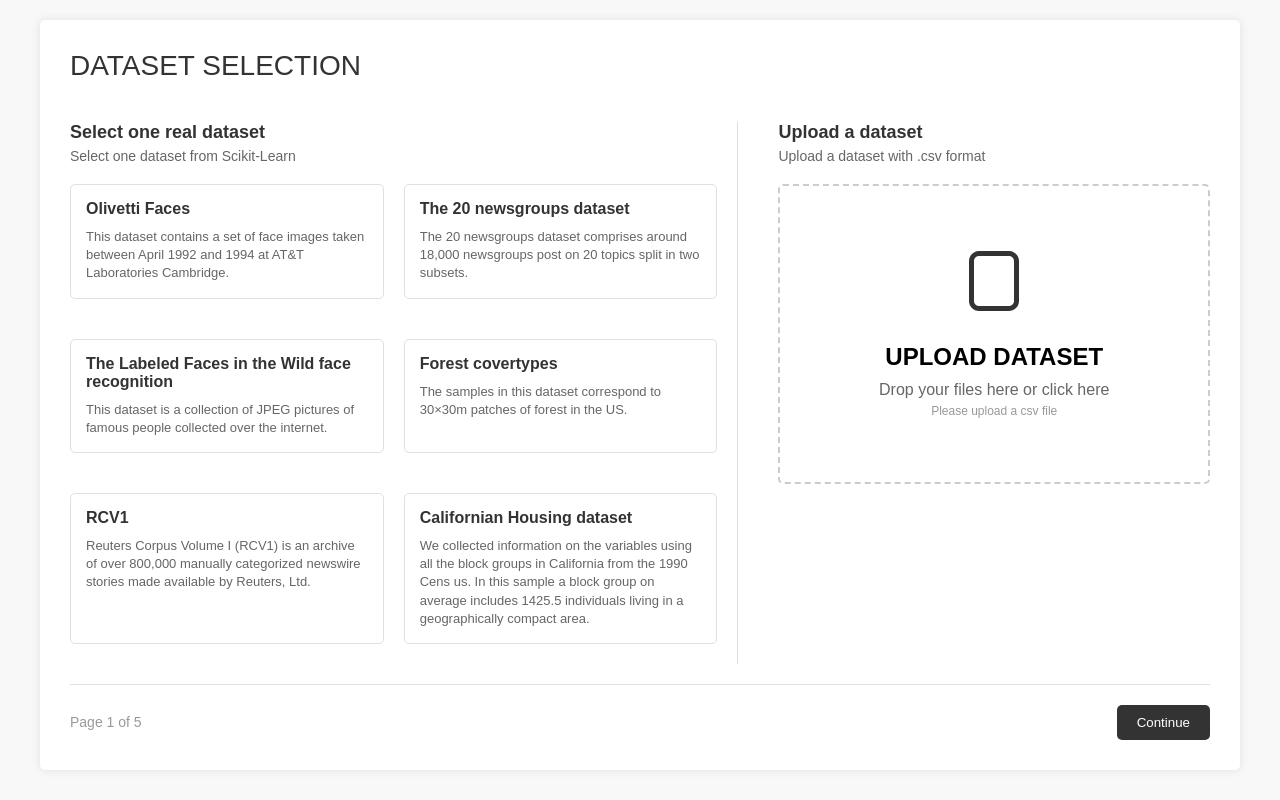
After one commit to guillecriado/TFG, a Flask app: template templates/dataset_selection.html in a window 1280 px wide. The commit adds this page. Run offline with Flask 3, Linux system fonts and the light colour scheme; the template is opened without the code that fills it, so the values that code supplies are empty.

Commit message:
feat: Add Neuron hecho y Dataset Selection iniciado

```diff
--- a/app.py
+++ b/app.py
@@ -1,6 +1,6 @@
 import os
 
-from flask import Flask, render_template, url_for
+from flask import Flask, render_template, url_for, request, jsonify
 
 from src.neuronalNetworks.neuronal_NetworkX import NeuronalNetworkX
 from src.neuronalNetworks.neuronal_Network_Pyvis import PyVisNeuronalNetwork
@@ -11,21 +11,82 @@
 os.makedirs("static/graphs", exist_ok=True)
 
 # Crear una instancia de NeuronalNetworkX y PyVisNeuronalNetwork
-nx_graph = NeuronalNetworkX(3,1)  # Aquí asumo que puedes inicializarlo sin argumentos
-pyvis_graph = PyVisNeuronalNetwork()
+global nx_graph
+global pyvis_graph
 
 
+# Inicializar la red neuronal si no existe
+def initialize_networks():
+    global nx_graph, pyvis_graph
+
+    # Comprobar si la red ya ha sido inicializada
+    if 'neural_network' not in globals() or nx_graph is None:
+        # Valores predeterminados para la red - ajústalos según tus necesidades
+        num_inputs = 3
+        num_outputs = 1
+        nx_graph = NeuronalNetworkX(num_inputs, num_outputs)
+        nx_graph.defaultNetwork()  # Inicializa con la red por defecto
+
+    # Inicializar o actualizar la red PyVis
+    if 'pyvis_network' not in globals() or pyvis_graph is None:
+        pyvis_graph = PyVisNeuronalNetwork()
+
+    pyvis_graph.actualise_graph(nx_graph)
+    pyvis_graph.generate_HTML()
+
+
+# Inicializar las redes al inicio
+initialize_networks()
 
 @app.route('/')
 def index():
     # Asegurar que el directorio static/graphs existe
     #os.makedirs("static/graphs", exist_ok=True)
     # Generar el grafo antes de renderizar la plantilla
-    nx_graph.defaultNetwork()
-    pyvis_graph.actualise_graph(nx_graph)  # Convierte el grafo de NetworkX a PyVis
-    pyvis_graph.generate_HTML()  # Guarda el HTML en "static/graphs/pyvis.html"
+    #nx_graph.defaultNetwork()
+    #pyvis_graph.actualise_graph(nx_graph)  # Convierte el grafo de NetworkX a PyVis
+    #pyvis_graph.generate_HTML()  # Guarda el HTML en "static/graphs/pyvis.html"
 
-    return render_template("hola.html")
+    return render_template("dataset_selection.html")
+
+
+# Función para manejar la solicitud de agregar neuronas
+@app.route('/add_neuron', methods=['POST'])
+def add_neuron():
+    global nx_graph, pyvis_graph
+
+    data = request.json
+    neuron_count = int(data.get('neuronCount', 0))
+
+    if neuron_count <= 0:
+        return jsonify({
+            'status': 'error',
+            'message': 'La cantidad de neuronas debe ser mayor que 0'
+        }), 400
+
+    try:
+        # Añadir un nuevo nodo con la cantidad de neuronas especificada
+        nx_graph.add_node(neuron_count)
+
+        # Opcional: conectar el nuevo nodo con algunos existentes
+        # Esto dependerá de tu lógica específica de conexión
+        # Por ejemplo, conectar con la última capa o con nodos específicos
+
+        # Actualizar y generar el gráfico PyVis
+        pyvis_graph.actualise_graph(nx_graph)
+        pyvis_graph.generate_HTML()
+
+        return jsonify({
+            'status': 'success',
+            'message': f'Se han añadido un nodo con {neuron_count} neuronas',
+            'neuronCount': neuron_count
+        })
+    except Exception as e:
+        return jsonify({
+            'status': 'error',
+            'message': str(e)
+        }), 500
+
 
 if __name__ == "__main__":
     app.run(debug=True)
--- /dev/null
+++ b/templates/dataset_selection.html
@@ -0,0 +1,269 @@
+<!DOCTYPE html>
+<html lang="es">
+<head>
+    <meta charset="UTF-8">
+    <meta name="viewport" content="width=device-width, initial-scale=1.0">
+    <title>Dataset Selection</title>
+    <style>
+        * {
+            box-sizing: border-box;
+            margin: 0;
+            padding: 0;
+            font-family: Arial, sans-serif;
+        }
+
+        body {
+            background-color: #f8f8f8;
+            padding: 20px;
+        }
+
+        .container {
+            max-width: 1200px;
+            margin: 0 auto;
+            background-color: white;
+            border-radius: 5px;
+            box-shadow: 0 0 10px rgba(0, 0, 0, 0.1);
+            padding: 30px;
+        }
+
+        h1 {
+            font-size: 28px;
+            color: #333;
+            margin-bottom: 40px;
+            font-weight: normal;
+        }
+
+        .content {
+            display: flex;
+            gap: 20px;
+        }
+
+        .left-column {
+            flex: 3;
+            border-right: 1px solid #e0e0e0;
+            padding-right: 20px;
+        }
+
+        .right-column {
+            flex: 2;
+            padding-left: 20px;
+        }
+
+        h2 {
+            font-size: 18px;
+            margin-bottom: 5px;
+            color: #333;
+        }
+
+        .subtitle {
+            color: #666;
+            font-size: 14px;
+            margin-bottom: 20px;
+        }
+
+        .dataset-options {
+            display: grid;
+            grid-template-columns: 1fr 1fr;
+            gap: 20px;
+        }
+
+        .dataset-card {
+            border: 1px solid #e0e0e0;
+            border-radius: 5px;
+            padding: 15px;
+            margin-bottom: 20px;
+            cursor: pointer;
+            transition: all 0.3s ease;
+        }
+
+        .dataset-card:hover {
+            box-shadow: 0 0 8px rgba(0, 0, 0, 0.1);
+            border-color: #999;
+        }
+
+        .dataset-card h3 {
+            font-size: 16px;
+            margin-bottom: 10px;
+            color: #333;
+        }
+
+        .dataset-card p {
+            font-size: 13px;
+            color: #666;
+            line-height: 1.4;
+        }
+
+        .upload-area {
+            border: 2px dashed #ccc;
+            border-radius: 5px;
+            padding: 30px;
+            text-align: center;
+            min-height: 300px;
+            display: flex;
+            flex-direction: column;
+            justify-content: center;
+            align-items: center;
+            cursor: pointer;
+        }
+
+        .upload-area:hover {
+            border-color: #999;
+        }
+
+        .upload-icon {
+            font-size: 50px;
+            margin-bottom: 20px;
+        }
+
+        .upload-title {
+            font-size: 24px;
+            font-weight: bold;
+            margin-bottom: 10px;
+            text-transform: uppercase;
+        }
+
+        .upload-text {
+            color: #666;
+            margin-bottom: 5px;
+        }
+
+        .upload-note {
+            color: #999;
+            font-size: 12px;
+        }
+
+        .footer {
+            display: flex;
+            justify-content: space-between;
+            align-items: center;
+            margin-top: 20px;
+            padding-top: 20px;
+            border-top: 1px solid #e0e0e0;
+        }
+
+        .page-indicator {
+            color: #999;
+            font-size: 14px;
+        }
+
+        .continue-btn {
+            background-color: #333;
+            color: white;
+            border: none;
+            padding: 10px 20px;
+            border-radius: 5px;
+            cursor: pointer;
+            transition: background-color 0.3s ease;
+        }
+
+        .continue-btn:hover {
+            background-color: #000;
+        }
+
+        .selected {
+            border: 2px solid #4a90e2;
+            background-color: #f5f9ff;
+        }
+    </style>
+</head>
+<body>
+    <div class="container">
+        <h1>DATASET SELECTION</h1>
+
+        <div class="content">
+            <div class="left-column">
+                <h2>Select one real dataset</h2>
+                <p class="subtitle">Select one dataset from Scikit-Learn</p>
+
+                <div class="dataset-options">
+                    <div class="dataset-card">
+                        <h3>Olivetti Faces</h3>
+                        <p>This dataset contains a set of face images taken between April 1992 and 1994 at AT&T Laboratories Cambridge.</p>
+                    </div>
+
+                    <div class="dataset-card">
+                        <h3>The 20 newsgroups dataset</h3>
+                        <p>The 20 newsgroups dataset comprises around 18,000 newsgroups post on 20 topics split in two subsets.</p>
+                    </div>
+
+                    <div class="dataset-card">
+                        <h3>The Labeled Faces in the Wild face recognition</h3>
+                        <p>This dataset is a collection of JPEG pictures of famous people collected over the internet.</p>
+                    </div>
+
+                    <div class="dataset-card">
+                        <h3>Forest covertypes</h3>
+                        <p>The samples in this dataset correspond to 30×30m patches of forest in the US.</p>
+                    </div>
+
+                    <div class="dataset-card">
+                        <h3>RCV1</h3>
+                        <p>Reuters Corpus Volume I (RCV1) is an archive of over 800,000 manually categorized newswire stories made available by Reuters, Ltd.</p>
+                    </div>
+
+                    <div class="dataset-card">
+                        <h3>Californian Housing dataset</h3>
+                        <p>We collected information on the variables using all the block groups in California from the 1990 Cens us. In this sample a block group on average includes 1425.5 individuals living in a geographically compact area.</p>
+                    </div>
+                </div>
+            </div>
+
+            <div class="right-column">
+                <h2>Upload a dataset</h2>
+                <p class="subtitle">Upload a dataset with .csv format</p>
+
+                <div class="upload-area">
+                    <div class="upload-icon">
+                        <svg width="50" height="60" viewBox="0 0 50 60" fill="none" xmlns="http://www.w3.org/2000/svg">
+                            <path d="M10 0H40C45.5 0 50 4.5 50 10V50C50 55.5 45.5 60 40 60H10C4.5 60 0 55.5 0 50V10C0 4.5 4.5 0 10 0ZM10 5C7.25 5 5 7.25 5 10V50C5 52.75 7.25 55 10 55H40C42.75 55 45 52.75 45 50V10C45 7.25 42.75 5 40 5H10Z" fill="#333"/>
+                        </svg>
+                    </div>
+                    <div class="upload-title">Upload Dataset</div>
+                    <p class="upload-text">Drop your files here or click here</p>
+                    <p class="upload-note">Please upload a csv file</p>
+                </div>
+            </div>
+        </div>
+
+        <div class="footer">
+            <div class="page-indicator">Page 1 of 5</div>
+            <button class="continue-btn">Continue</button>
+        </div>
+    </div>
+
+    <script>
+        // Añadir funcionalidad para seleccionar un dataset
+        const datasetCards = document.querySelectorAll('.dataset-card');
+
+        datasetCards.forEach(card => {
+            card.addEventListener('click', function() {
+                // Eliminar la clase 'selected' de todas las tarjetas
+                datasetCards.forEach(c => c.classList.remove('selected'));
+
+                // Añadir la clase 'selected' a la tarjeta clicada
+                this.classList.add('selected');
+            });
+        });
+
+        // Simular funcionalidad para el área de carga
+        const uploadArea = document.querySelector('.upload-area');
+
+        uploadArea.addEventListener('click', function() {
+            alert('Esta funcionalidad cargaría un selector de archivos');
+        });
+
+        // Simular funcionalidad para el botón de continuar
+        const continueBtn = document.querySelector('.continue-btn');
+
+        continueBtn.addEventListener('click', function() {
+            const selectedDataset = document.querySelector('.dataset-card.selected');
+
+            if (selectedDataset) {
+                alert('Dataset seleccionado: ' + selectedDataset.querySelector('h3').textContent);
+            } else {
+                alert('Por favor, selecciona un dataset o carga uno nuevo');
+            }
+        });
+    </script>
+</body>
+</html>
```
Also changed, not shown: templates/hola.html (+170 -2 lines).
